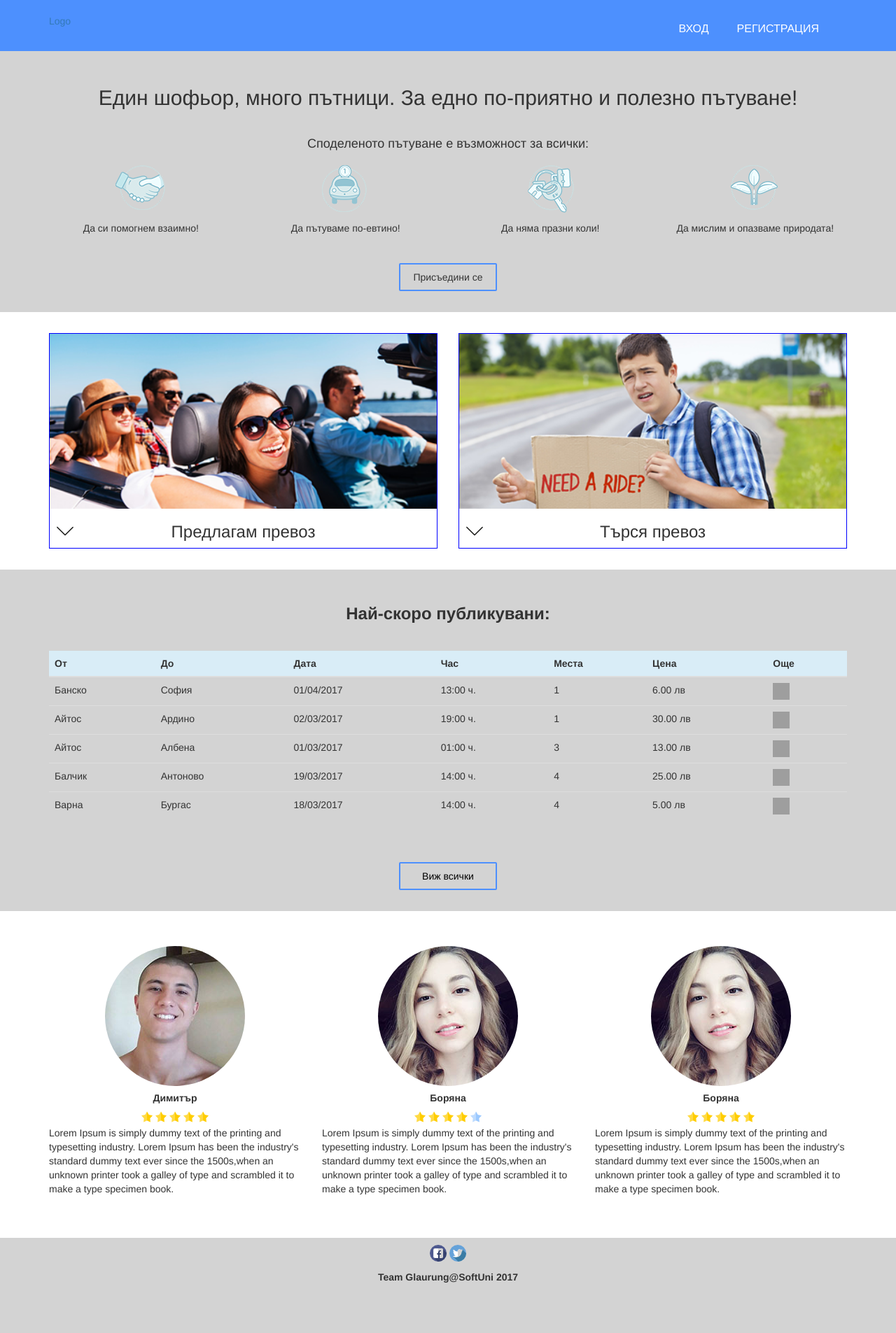
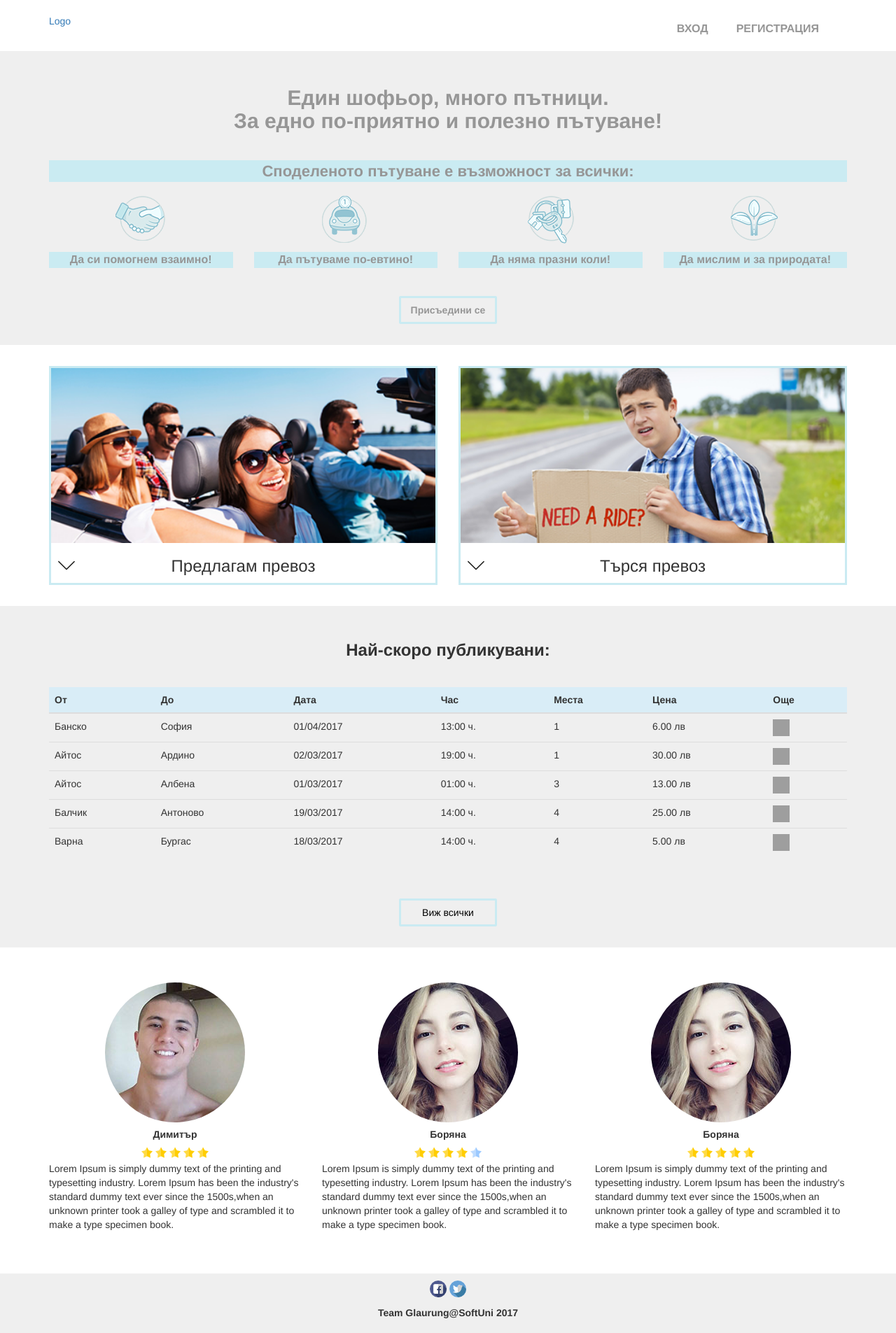
Before and after one commit to Boryana-Baeva/SoftUni-Project-TravelShare, a PHP site: page / in a window 1280 px wide. Shown: the whole page at 70% size. Before the commit the page ends 1833 px from the top, so only its background shows below. Run offline with PHP 8.4, Linux system fonts and the light colour scheme; data comes from the database, SQL or seed files in the repository; grey boxes are pictures that could not be loaded.

Commit message:
multiple fixes

```diff
--- a/css/styles.css
+++ b/css/styles.css
@@ -1,7 +1,7 @@
 #header{
     width: 100%;
     padding: 20px 0px;
-    background-color: #4d90fe;
+    background-color: white;
 }
 #header ul{
     margin-left: 30px;
@@ -12,10 +12,13 @@
 }
 #header ul li a{
     font-size: 16px;
-    font-weight: 500;
+    font-weight: 600;
     text-transform: uppercase;
     text-decoration: none;
-    color:white;
+    color:#969696;
+}
+#header ul li a:hover{
+    color: #ff3b3f;
 }
 #header .menuMobile{
     display: none;
@@ -32,7 +35,7 @@
 }
 #idea{
     padding: 30px 0px;
-    background-color: lightgray;
+    background-color: #efefef;
 }
 #idea .card{
     width: 100%;
@@ -41,10 +44,16 @@
 #idea h2{
     text-align:center;
     margin-bottom: 40px;
+    color: #969696;
+    font-weight:600;
 }
-#idea h4{
+#idea .underHeadline{
     text-align:center;
+    font-weight: 600;
+    font-size:22px;
     margin-bottom: 20px;
+    color: #969696;
+    background-color: #caebf2;
 }
 #idea .card .icon{
     display: inline-block;
@@ -66,31 +75,57 @@
 #idea .card .icon-nature{
     background-position: -220px 0px;
 }
+#idea .card p{
+    color: #969696;
+    background-color: #caebf2;
+    font-weight: 600;
+    font-size:16px;
+}
 #idea #ideaButton{
     text-align: center;
     margin-top:30px;
 }
 #idea #ideaButton button{
     height: 40px;
+    color: #969696;
+    font-weight: 600;
     background-color: transparent;
     border-radius: 2px;
-    border: 2px solid #4d90fe;
+    border: 3px solid #caebf2;
     min-width: 140px;
 }
 #idea #ideaButton button:hover{
-    background-color: #4d90fe;
+    background-color: #caebf2;
+    border-color:#2e6da4;
+}
+#registerForm{
+    background-image: url(../images/big_thumb_00297a2528269ffcd01955cb6acb0a12.png);
+    background-position: center center;
+    background-size: cover;
+    width: 100%;
+    height: 90vh;
+    overflow:auto;
 }
 #registerForm h1{
+    color:white;
     text-align: center;
 }
+.bodyAllPosts #header ul{
+    float:right;
+}
 #registerForm h4{
+    color:white;
     text-align: center;
 }
 #registerForm .facts h3{
+    color:white;
     text-align:center;
 }
 #registerForm .facts{
     float:right;
+}
+#registerForm .facts ul li{
+    color:white;
 }
 #login h1{
     text-align: center;
@@ -188,7 +223,19 @@
     display: block;
 }
 #rides .offerRide{
-    border: 1px solid blue;
+    border: 3px solid #caebf2;
+}
+#rides #publishRide{
+    margin-top:10px;
+    border: 2px solid #2e6da4;
+    background-color:#caebf2;
+    color:Black;
+}
+#rides #searchRide{
+    margin-top: 10px;
+    border: 2px solid #2e6da4;
+    background-color: #caebf2;
+    color:Black;
 }
 #rides .offerRideExpand{
     display:none;
@@ -217,6 +264,9 @@
     width: 24px;
     height: 24px;
     margin-left: 10px;
+    -moz-transition: all 1s linear;
+    -webkit-transition: all 1s linear;
+    transition: all 1s linear;
 }
 #rides .offerRide .down::before{
     -moz-transition: all 1s linear;
@@ -227,7 +277,7 @@
     transform:rotate(180deg);
 }
 #rides .searchRide{
-    border: 1px solid blue;
+    border: 3px solid #caebf2;
 }
 .centerButton{
     text-align:center;
@@ -248,6 +298,9 @@
 #rides .searchRide h3::before{
     content: ' ';
     background-image:url(../images/down-arrow.png);
+    -moz-transition: all 1s linear;
+    -webkit-transition: all 1s linear;
+    transition: all 1s linear;
     display: block;
     position:absolute;
     width: 24px;
@@ -263,7 +316,7 @@
     transform:rotate(180deg);
 }
 #listing{
-    background-color:lightgray;
+    background-color:#efefef;
     padding: 30px 0px;
 }
 #listing h3{
@@ -280,14 +333,15 @@
 #listing #seeAll{
     height: 40px;
     background-color: transparent;
-    border: 2px solid #4d90fe;
+    border: 3px solid #caebf2;
     border-radius: 2px;
     min-width: 140px;
     margin-top: 40px;
     color: black;
 }
 #listing #seeAll:hover{
-    background-color: #4d90fe;
+    background-color: #caebf2;
+    border-color:#2e6da4;
 }
 #aboutUs{
     padding: 50px 0px;
@@ -321,7 +375,7 @@
     background-image: url(../images/second.jpg);
 }
 #footer{
-    background-color:lightgray;
+    background-color:#efefef;
     padding: 10px 0px;
 }
 #footer h5{
@@ -339,7 +393,7 @@
 #footer .icon-twitter{
     background-image: url(../images/twitter.png);
 }
-#bodyAllPosts{
+.bodyAllPosts{
     overflow:hidden;
 }
 #posts{
--- a/index.html
+++ b/index.html
@@ -34,8 +34,8 @@
     <div class="container">
         <div class="row">
             <div class="col-xs-12 col-sm-12 col-md-12">
-                <h2>Един шофьор, много пътници. За едно по-приятно и полезно пътуване!</h2>
-                <h4>Споделеното пътуване е възможност за всички:</h4>
+                <h2>Един шофьор, много пътници. <br>За едно по-приятно и полезно пътуване!</h2>
+                <p class="underHeadline">Споделеното пътуване е възможност за всички:</p>
             </div>
             <div class="col-xs-12 col-sm-6 col-md-3">
                 <div class="card">
@@ -58,7 +58,7 @@
             <div class="col-xs-12 col-sm-6 col-md-3">
                 <div class="card">
                     <div class="icon icon-nature"></div>
-                    <p>Да мислим и опазваме природата!</p>
+                    <p>Да мислим и за природата!</p>
                 </div>
             </div>
             <div class="col-xs-12 col-sm-12 col-md-12">
--- a/showAll.html
+++ b/showAll.html
@@ -7,7 +7,7 @@
     <link href="css/bootstrap.min.css" rel="stylesheet">
     <title>Всички обяви</title>
 </head>
-<body id="bodyAllPosts">
+<body class="bodyAllPosts">
 <div id="header">
     <div class="container">
         <div class="row">
```
Also changed, not shown: index-logged.html (+5 -6 lines), register.html (+4 -7 lines).
